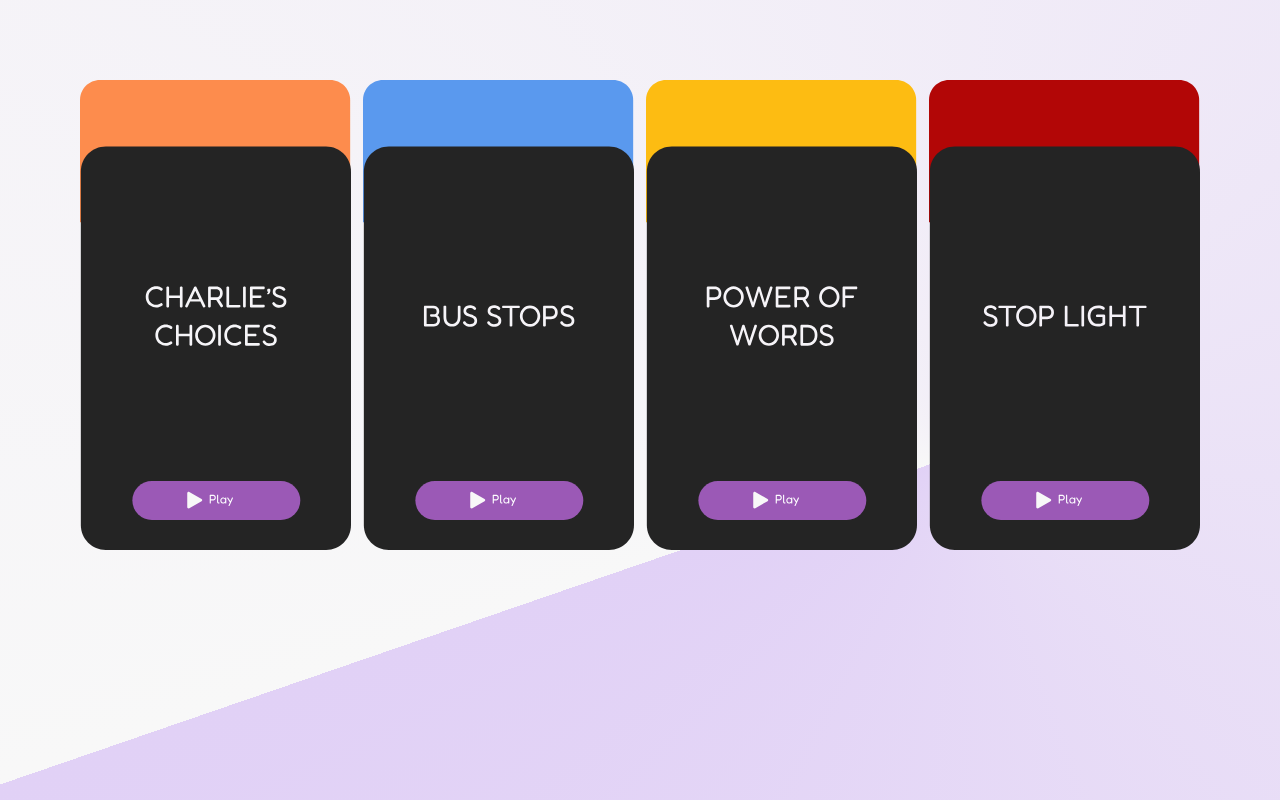
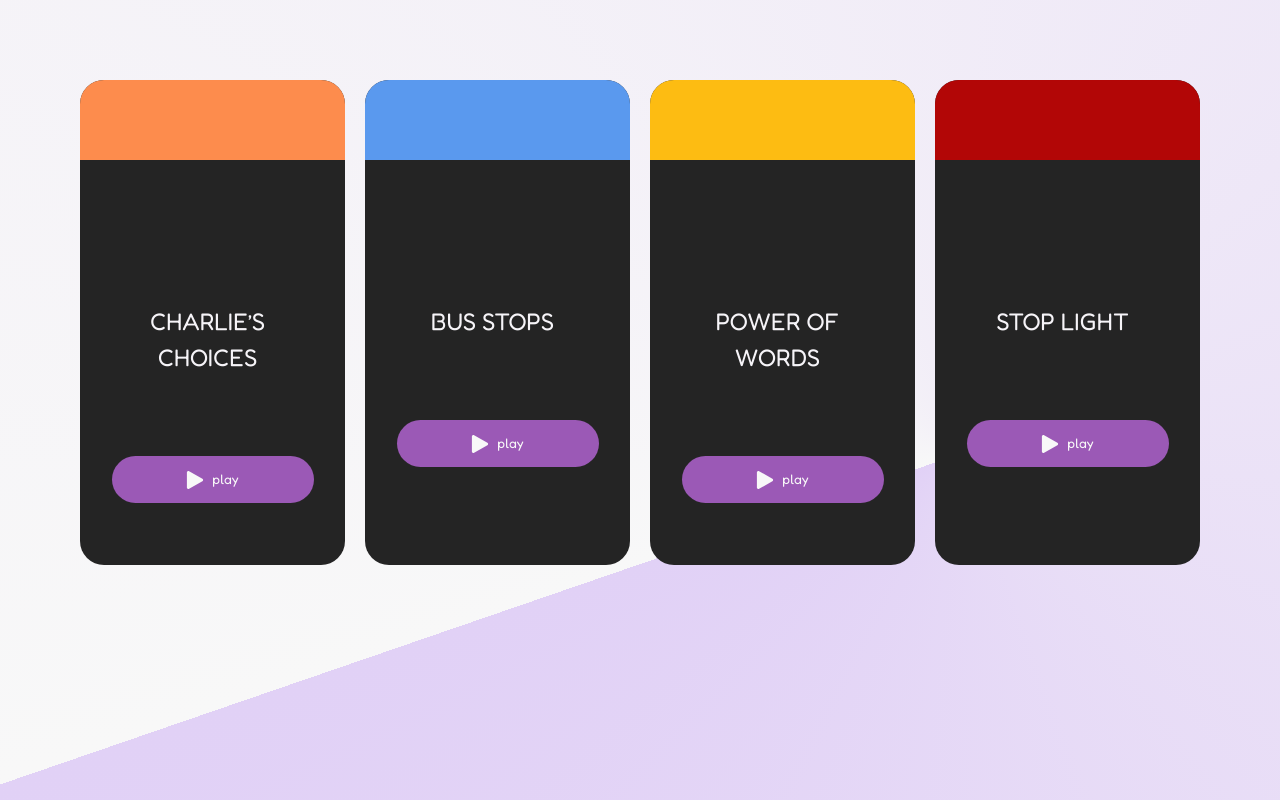
Before and after one commit to femigabriel/book-app, a Next.js app: page /activities/activities-card in a window 1280 px wide. Built offline with nearby package versions, Linux system fonts and the light colour scheme.

Commit message:
store fixes

```diff
--- a/app/activities/activities-card/page.tsx
+++ b/app/activities/activities-card/page.tsx
@@ -26,7 +26,7 @@ const cards = [
 ];
 export default function ActivitiesCard() {
   return (
-    <div className="coverBook grid grid-cols-4 gap-3 px-20 lg:h-screen py-10 lg:py-20">
+    <div className="coverBook grid grid-cols-4 gap-5 px-20 lg:h-screen py-10 lg:py-20">
       {cards.map((list) => {
         return (
           <div className="" key={list.id}>
--- a/app/activities/page.tsx
+++ b/app/activities/page.tsx
@@ -6,7 +6,6 @@ import { ActivitiesPage } from "@/components/activities";
 export default function Home() {
   return (
     <div className="">
-      {/* <Form /> */}
       <ActivitiesPage />
     </div>
   );
--- a/app/globals.css
+++ b/app/globals.css
@@ -88,6 +88,13 @@ header {
 }
 .charlieImg {
   display: block;
+}
+.page-link-card {
+  box-shadow: 0px 9px 9px 0px rgba(0, 0, 0, 0.16);
+  border-radius: 20px;
+  width: 225px;
+  height: 148px;
+  cursor: pointer;
 }
 @media screen and (max-width: 920px) {
   body {
@@ -297,7 +304,8 @@ header {
 }
 
 /* Position the front and back side */
-.flip-card-front, .flip-card-back {
+.flip-card-front,
+.flip-card-back {
   position: absolute;
   width: 100%;
   height: 100%;
--- /dev/null
+++ b/app/store/page.tsx
@@ -0,0 +1,12 @@
+"use client";
+
+import { StorePage } from "@/components/store/StorePage";
+import React from "react";
+
+export default function Store() {
+  return (
+    <div className="">
+      <StorePage />
+    </div>
+  );
+}
--- a/components/activities/ActivitiesCards.tsx
+++ b/components/activities/ActivitiesCards.tsx
@@ -31,14 +31,14 @@ const cards = [
 ];
 export const ActivitiesCard = () => {
   return (
-    <div className="coverBook grid grid-cols-4 gap-3 px-20 lg:h-screen py-10 lg:py-20">
-      {cards.map((list) => {
+    <div className="coverBook grid grid-cols-5 gap-5 px-20 lg:h-screen py-10 lg:py-20">
+      {/* {cards.map((list) => {
         return (
           <div className="" key={list.id}>
             {list.card}
           </div>
         );
-      })}
+      })} */}
     </div>
   );
 };
--- a/components/activities/bus-stop/BusStop.tsx
+++ b/components/activities/bus-stop/BusStop.tsx
@@ -2,22 +2,29 @@ import React from "react";
 import Image from "next/image";
 import Link from "next/link";
 
-
-
 export const BusStop = () => {
   return (
-    <div className="">
-      <Link href="/activities/bus-stop">
-      <Image
-        width={18}
-        height={20}
-        src="/assets/images/activity1.svg"
-        className="w-full h-full cursor-pointer book"
-        alt="activity-card"
-        draggable="false"
-      />
-      </Link>
-
+    <div className="bg-[#242424] pb-10 rounded-[24px] lg:h-[485px]">
+      <div className="bg-[#5A99EE] rounded-[24px] rounded-b-none h-[80px]"></div>
+      <div className=" flex justify-center items-center relative ">
+        <div className="mt-16">
+          <h1 className="text-[#F6F4F8] text-[1.5em] text-center lg:w-[8em] my-20">BUS STOPS</h1>
+          <div className="">
+            <Link href="/activities/charlies-choice" className="bookBtn ">
+              <button className="bg-[#9B59B6] h-[47px] text-[#F8F8F8] text-[0.85em] rounded-[24px] flex justify-center items-center w-full lg:w-[202px] my-5">
+                <Image
+                  src="/assets/icons/playIcon.svg"
+                  width={18}
+                  height={18}
+                  className="w-[18px] h-[18px] cursor-pointer mr-2 logo"
+                  alt="play"
+                />
+                <span>play</span>
+              </button>
+            </Link>
+          </div>
+        </div>
+      </div>
     </div>
   );
 };
--- a/components/activities/charlie'sChoice/Charlie'schoice.tsx
+++ b/components/activities/charlie'sChoice/Charlie'schoice.tsx
@@ -8,18 +8,31 @@ interface Props {
 }
 export const Charlieschoice = () => {
   return (
-    <div className="">
-      <Link href="/activities/charlies-choice">
-        <Image
-          width={18}
-          height={20}
-          src="/assets/images/activity3.svg"
-          className="w-full h-full cursor-pointer book"
-          alt="activity-card"
-          // onClick={gotoNextChaliePage}
-          draggable="false"
-        />
-      </Link>
+    <div className="bg-[#242424] pb-10 rounded-[24px] lg:h-[485px]">
+     <div className="bg-[#FD8C4D] rounded-[24px] rounded-b-none h-[80px]"></div>
+        <div className=" flex justify-center items-center relative ">
+
+          <div className="mt-16">
+            <h1 className="text-[#F6F4F8] text-[1.5em] text-center lg:w-[8em] my-20">
+              CHARLIE’S CHOICES
+            </h1>
+            <div className="">
+              <Link href="/activities/charlies-choice" className="bookBtn ">
+                <button className="bg-[#9B59B6] h-[47px] text-[#F8F8F8] text-[0.85em] rounded-[24px] flex justify-center items-center w-full lg:w-[202px] my-5">
+                  <Image
+                    src="/assets/icons/playIcon.svg"
+                    width={18}
+                    height={18}
+                    className="w-[18px] h-[18px] cursor-pointer mr-2 logo"
+                    alt="play"
+                  />
+                  <span>play</span>
+                </button>
+              </Link>
+            </div>
+          </div>
+        </div>
+
     </div>
   );
 };
--- a/components/activities/powerOfWords/PowerOfWords.tsx
+++ b/components/activities/powerOfWords/PowerOfWords.tsx
@@ -9,19 +9,27 @@ interface Props {
 
 export const PowerOfWords = () => {
   return (
-    <div className=" ">
-      <Link href="/activities/power-of-choice">
-      <Image
-        width={18}
-        height={20}
-        src="/assets/images/activity2.svg"
-        className="lg:w-full h-full cursor-pointer book"
-        alt="activity-card"
-        // onClick={gotoNextPowerOfWordsPage}
-        draggable="false"
-      />
-      </Link>
-
+    <div className="bg-[#242424] pb-10 rounded-[24px] lg:h-[485px]">
+      <div className="bg-[#FDBC12] rounded-[24px] rounded-b-none h-[80px]"></div>
+      <div className=" flex justify-center items-center relative ">
+        <div className="mt-16">
+          <h1 className="text-[#F6F4F8] text-[1.5em] my-20 text-center lg:w-[8em]">POWER OF WORDS</h1>
+          <div className="">
+            <Link href="/activities/charlies-choice" className="bookBtn ">
+              <button className="bg-[#9B59B6] h-[47px] text-[#F8F8F8] text-[0.85em] rounded-[24px] flex justify-center items-center w-full lg:w-[202px]  my-5">
+                <Image
+                  src="/assets/icons/playIcon.svg"
+                  width={18}
+                  height={18}
+                  className="w-[18px] h-[18px] cursor-pointer mr-2 logo"
+                  alt="play"
+                />
+                <span>play</span>
+              </button>
+            </Link>
+          </div>
+        </div>
+      </div>
     </div>
   );
 };
--- a/components/activities/spot-light/SpotLight.tsx
+++ b/components/activities/spot-light/SpotLight.tsx
@@ -9,19 +9,27 @@ interface Props {
 
 export const SpotLight = () => {
   return (
-    <div className="">
-      <Link href="/activities/bus-stop">
-      <Image
-        width={18}
-        height={20}
-        src="/assets/images/activity4.svg"
-        className="w-full h-full cursor-pointer book"
-        alt="activity-card"
-        // onClick={gotoNextSpotLightPages}
-        draggable="false"
-      />
-      </Link>
-
+    <div className="bg-[#242424] pb-10 rounded-[24px] lg:h-[485px]">
+      <div className="bg-[#B20606] rounded-[24px] rounded-b-none h-[80px]"></div>
+      <div className=" flex justify-center items-center relative ">
+        <div className="mt-16">
+          <h1 className="text-[#F6F4F8] text-[1.5em] my-20 text-center lg:w-[8em]">STOP LIGHT</h1>
+          <div className="">
+            <Link href="/activities/charlies-choice" className="bookBtn ">
+              <button className="bg-[#9B59B6] h-[47px] text-[#F8F8F8] text-[0.85em] rounded-[24px] flex justify-center items-center w-full lg:w-[202px]  my-5">
+                <Image
+                  src="/assets/icons/playIcon.svg"
+                  width={18}
+                  height={18}
+                  className="w-[18px] h-[18px] cursor-pointer mr-2 logo"
+                  alt="play"
+                />
+                <span>play</span>
+              </button>
+            </Link>
+          </div>
+        </div>
+      </div>
     </div>
   );
 };
--- /dev/null
+++ b/components/store/StorePage.tsx
@@ -0,0 +1,66 @@
+import React from "react";
+import Image from "next/image";
+import { ActivitiesHeader } from "../activities/ActivitiesHeader";
+
+
+export const StorePage = () => {
+  return (
+    <div className="readBook w-full">
+      <ActivitiesHeader />
+      <div className="px-24 mt-16 ml-5 pb-10 ">
+        <h3 className="text-[1.65em] pb-7">
+          Own a Hard copy of your favorite Books
+        </h3>
+        <div className="grid grid-cols-3 gap-5 booklist">
+          <div className="flex flex-col">
+            <Image
+              width={17}
+              height={19}
+              src="/assets/images/book1.svg"
+              className="w-[323px] h-[485px] cursor-pointer book"
+              alt="book"
+            />
+            <div className="mx-14 bookBtn">
+              <button
+                className="bg-[#9B59B6] w-[202px] h-[47px] text-[#F8F8F8] text-[0.85em] rounded-[24px]  my-5"
+                // onClick={onNextClick}
+              >
+                Buy Now
+              </button>
+            </div>
+          </div>
+
+          <div className="flex flex-col">
+            <Image
+              width={17}
+              height={19}
+              src="./assets/images/book2.svg"
+              className="w-[323px] h-[485px] cursor-pointer book"
+              alt="book"
+            />
+            <div className="mx-14 bookBtn">
+              <button className="bg-[#9B59B6] w-[202px] h-[47px] text-[#F8F8F8] text-[0.85em] rounded-[24px]  my-5">
+                Buy Now
+              </button>
+            </div>
+          </div>
+
+          <div className="flex flex-col">
+            <Image
+              width={17}
+              height={19}
+              src="../assets/images/book2.svg"
+              className="w-[323px] h-[485px] cursor-pointer book"
+              alt="book"
+            />
+            <div className="mx-14 bookBtn">
+              <button className="bg-[#9B59B6] w-[202px] h-[47px] text-[#F8F8F8] text-[0.85em] rounded-[24px]  my-5">
+                Buy Now
+              </button>
+            </div>
+          </div>
+        </div>
+      </div>
+    </div>
+  );
+};
```
Also changed, not shown: components/home/LandingPage.tsx (+26 -27 lines).
